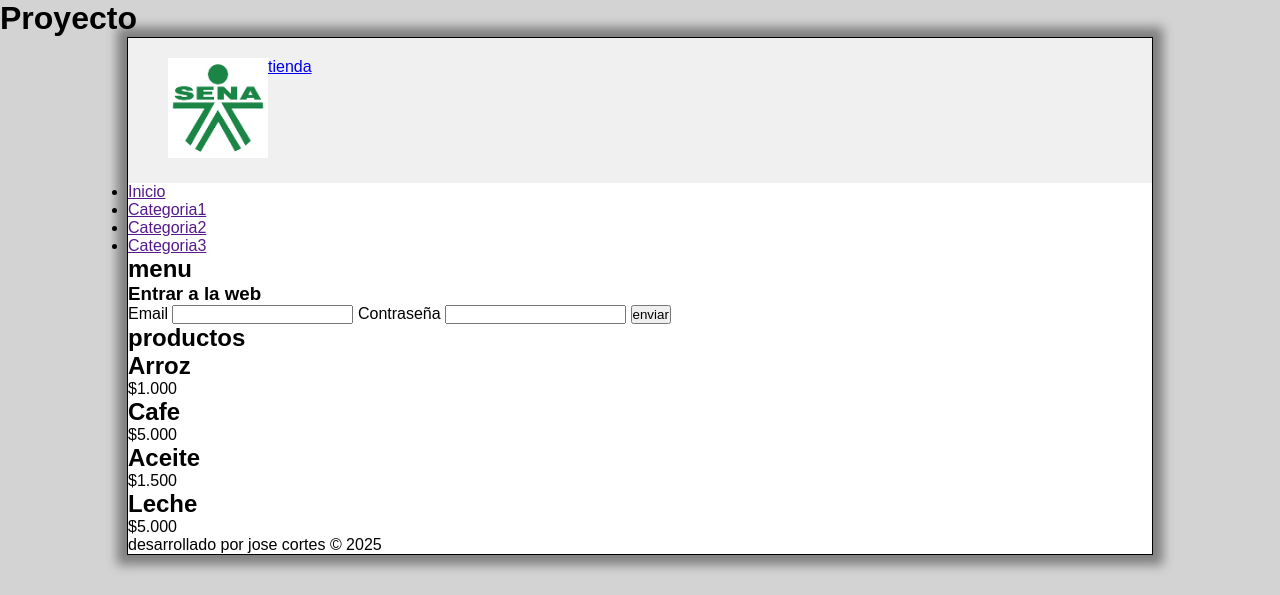
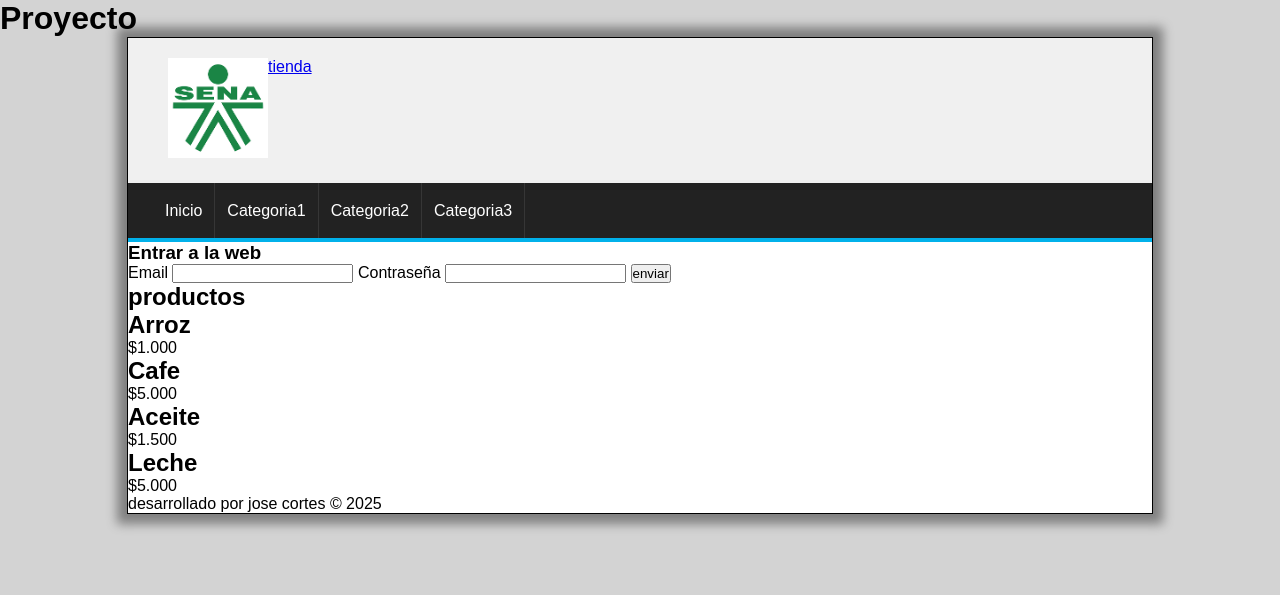
Before and after one commit to DavidCort2/HTML2, a PHP site: page / in a window 1280 px wide. Shown: the top 595 px of the page. Run offline with PHP 8.4, Linux system fonts and the light colour scheme.

Commit message:
actualizacion del css del menu

```diff
--- a/INDEX.html
+++ b/INDEX.html
@@ -16,15 +16,14 @@
             <a href="#">tienda</a>
         </div>
             </header>
-            <nav>
+            <nav id="menu">
                 <ul>
-                    <li><a href="">Inicio</a></li>
-                    <li><a href="">Categoria1</a></li>
-                    <li><a href="">Categoria2</a></li>
-                    <li><a href="">Categoria3</a></li>
+                    <li><a href="#">Inicio</a></li>
+                    <li><a href="#">Categoria1</a></li>
+                    <li><a href="#">Categoria2</a></li>
+                    <li><a href="#">Categoria3</a></li>
                 </ul>
             </nav>
-            <h2>menu</h2>
             <div class="content">
                 <aside id="lateral">
                     <div id="login" class="block_aside">
--- a/css/style.css
+++ b/css/style.css
@@ -37,3 +37,37 @@ body {
     float: left;
     height: 100px;
 }
+
+#menu{
+    clear: both;
+    background: #222;
+    color: white;
+    height: 55px;
+    border-bottom: 4px solid #01B1EA;
+}
+
+#menu ul{
+    list-style: none;
+    text-decoration: none;
+    margin: 0px auto;
+    margin-left: 25px;
+}
+
+#menu ul li{
+    line-height: 55px;
+    float: left;
+    border-right: 1px solid #363636;
+}
+
+#menu a{
+    display: block;
+    color: white;
+    text-decoration: none;
+    padding-left: 12px;
+    padding-right: 12px;
+    transition: all 300ms;
+}
+
+#menu a:hover{
+    background: #01B1EA;
+}
```
